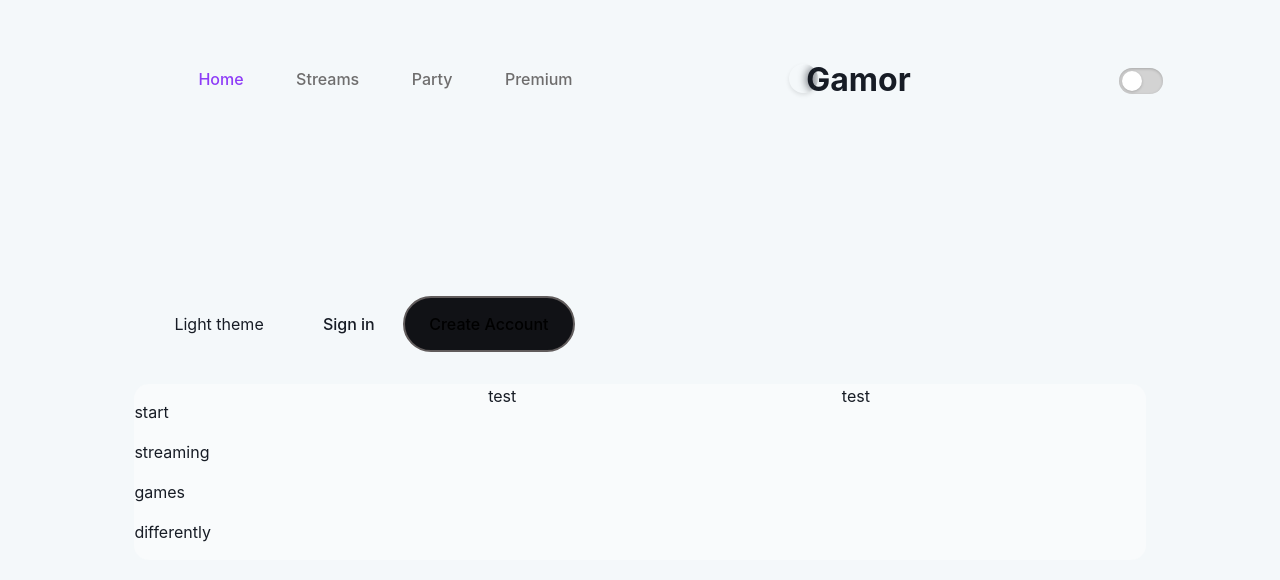
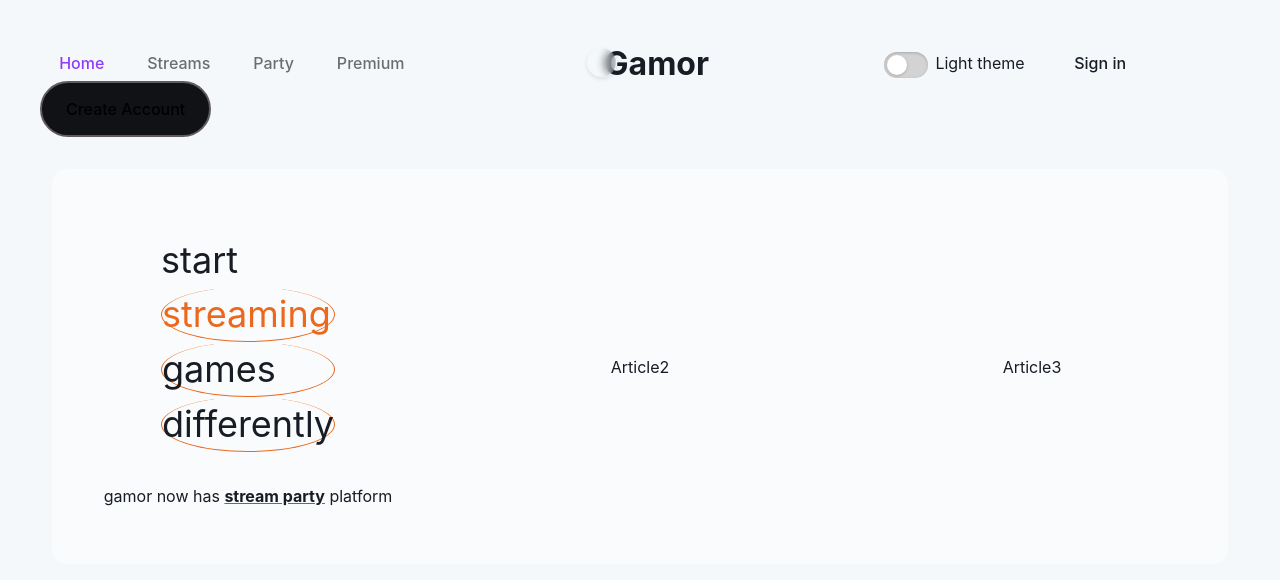
Before and after one commit to hesoler/assessment-avg, a React (Vite) app: page / in a window 1280 px wide. Shown: the top 580 px of the page. Built offline with nearby package versions, Linux system fonts and the light colour scheme.

Commit message:
Added main articles concept using React

```diff
--- a/index.html
+++ b/index.html
@@ -46,16 +46,7 @@
       </header>
 
       <main>
-        <section>
-          <article>
-            <p>start</p>
-            <p>streaming</p>
-            <p>games</p>
-            <p>differently</p>
-          </article>
-          <article>test</article>
-          <article>test</article>
-        </section>
+        <section id="main-content"></section>
       </main>
 
       <div id="root"></div>
--- /dev/null
+++ b/src/components/Article1.jsx
@@ -0,0 +1,21 @@
+import React from 'react'
+
+export function Article1 () {
+  const highTextList = ['start', 'streaming', 'games', 'differently']
+
+  return (
+    <article className='panel-1'>
+      <span className='high-text'>
+        {highTextList.map(text => <p key={text}>{text}</p>)}
+      </span>
+
+      <label>
+        gamor now has&nbsp;
+        <span class='box-content'>
+          <b>stream party</b>
+        </span>
+        &nbsp;platform
+      </label>
+    </article>
+  )
+}
--- /dev/null
+++ b/src/components/Article2.jsx
@@ -0,0 +1,7 @@
+import React from 'react'
+
+export const Article2 = () => {
+  return (
+    <article>Article2</article>
+  )
+}
--- /dev/null
+++ b/src/components/Article3.jsx
@@ -0,0 +1,7 @@
+import React from 'react'
+
+export const Article3 = () => {
+  return (
+    <article>Article3</article>
+  )
+}
--- /dev/null
+++ b/src/components/MainSection.jsx
@@ -0,0 +1,13 @@
+import { Article1 } from './Article1'
+import { Article2 } from './Article2'
+import { Article3 } from './Article3'
+
+export const MainSection = () => {
+  return (
+    <>
+      <Article1 />
+      <Article2 />
+      <Article3 />
+    </>
+  )
+}
--- a/src/index.css
+++ b/src/index.css
@@ -1,4 +1,7 @@
 :root {
+  max-width: 1280px;
+  margin: 0 auto;
+  padding: 2rem;
   height: 100vh;
   min-width: 320px;
   min-height: 100vh;
@@ -11,7 +14,8 @@
   --backgroundFont: #171c25;
   --backgroundNavBarLeft: rgb(110, 109, 109);
   --backgroundArticlesContainer: #f9fbfc;
-  --colorLinkActiveSection: #8e3df7;
+  --contrastThemeColor: #8e3df7;
+  --contrastThemeColor2: #eb681d;
 
   font-synthesis: none;
   text-rendering: optimizeLegibility;
@@ -24,18 +28,14 @@
   --backgroundColor: #171c25;
   --backgroundFont: rgba(255, 255, 255, 0.87);
   --backgroundNavBarLeft: rgb(145, 142, 142);
-  --backgroundArticlesContainer: #21252b;
-  --colorLinkActiveSection: #eb681d;
+  --backgroundArticlesContainer: #1f252e;
+  --contrastThemeColor: #eb681d;
+  --contrastThemeColor2: #8e3df7;
 }
 
 body {
   color: var(--backgroundFont);
   background-color: var(--backgroundColor);
-}
-
-.page-container {
-  width: 80%;
-  margin: 0 auto;
 }
 
 .navbar {
@@ -47,18 +47,19 @@ body {
 
 .navbar .nav-list {
   list-style-type: none; /* Elimina los puntos de lista */
+  padding: 0; /* Elimina la sangría */
   width: 100%;
   margin: 0 auto;
 }
 
 .nav-item {
   display: inline;
-  margin: 1.5em;
+  margin: 1.2em;
 }
 
 /** Enlaces Navbar */
 #home {
-  color: var(--colorLinkActiveSection);
+  color: var(--contrastThemeColor);
 }
 .nav-item a {
   font-weight: 500;
@@ -70,13 +71,13 @@ body {
   color: var(--backgroundNavBarLeft);
 }
 .nav-item a:hover {
-  color: var(--colorLinkActiveSection);
+  color: var(--contrastThemeColor);
 }
 
 /** Logotipo Gamor */
 .logo {
   font-size: 2em;
-  margin: 0 4em;
+  margin: 0 4.6em;
   height: 2rem;
   display: inline-flex;
 }
@@ -98,12 +99,13 @@ body {
 .theme-label span {
   width: 6rem;
 }
-
+.theme-label * {
+  display: inline-flex;
+}
 /* slider round container */
 #theme {
   appearance: none;
   position: relative;
-  display: inline-block;
   background: lightgrey;
   height: 1.65rem;
   width: 2.75rem;
@@ -115,7 +117,6 @@ body {
 /* slider round */
 #theme::before {
   content: "";
-  display: block;
   width: 1.25rem;
   height: 1.25rem;
   background: #fff;
@@ -167,15 +168,18 @@ body {
 }
 
 .btn-register:hover {
-  border: 2px solid var(--colorLinkActiveSection);
-  /* outline: 2px ridge var(--colorLinkActiveSection); */
+  border: 2px solid var(--contrastThemeColor);
+  /* outline: 2px ridge var(--contrastThemeColor); */
 }
 
 .btn-register:active {
-  background-color: var(--colorLinkActiveSection);
+  background-color: var(--contrastThemeColor);
   transition: 0.15s linear background;
 }
+
+/** Sección principal */
 main {
+  width: 98%;
   margin: 0 auto; /* Centra horizontalmente */
   background-color: var(--backgroundArticlesContainer);
   border-radius: 15px;
@@ -184,5 +188,43 @@ main {
 main section {
   display: grid;
   grid-template-columns: repeat(auto-fit, minmax(150px, 1fr));
-  gap: 50px;
 }
+
+#main-content article {
+  width: 100%;
+  display: grid;
+  place-items: center;
+}
+
+.panel-1 {
+  padding-top: 4rem;
+  display: grid;
+  gap: 2em;
+  place-items: center;
+}
+.high-text p {
+  font-size: 36px;
+  margin: 0;
+  padding: 0em;
+}
+
+/* Borde circular para todos excepto el primer hijo */
+.high-text p:not(:first-of-type) {
+  border: 1px solid var(--contrastThemeColor2);
+  border-top: none;
+  border-radius: 50%;
+  /* transform: rotate(-45deg); */
+}
+/* Segundo hijo p */
+.high-text p:nth-child(2) {
+  color: var(--contrastThemeColor2);
+}
+
+.panel-1 label {
+  display: flex;
+  height: 5rem;
+}
+.panel-1 label b {
+  text-decoration: underline var(--contrastThemeColor);
+  /* border-bottom: 2px solid var(--contrastThemeColor); */
+}
--- a/src/main.jsx
+++ b/src/main.jsx
@@ -1,10 +1,10 @@
 import React from 'react'
 import ReactDOM from 'react-dom/client'
-import App from './App.jsx'
 import './index.css'
+import { MainSection } from './components/MainSection.jsx'
 
-ReactDOM.createRoot(document.getElementById('root')).render(
+ReactDOM.createRoot(document.getElementById('main-content')).render(
   <React.StrictMode>
-    <App />
+    <MainSection />
   </React.StrictMode>
 )
```
Also changed, not shown: src/App.jsx (deleted, +0 -11 lines).
